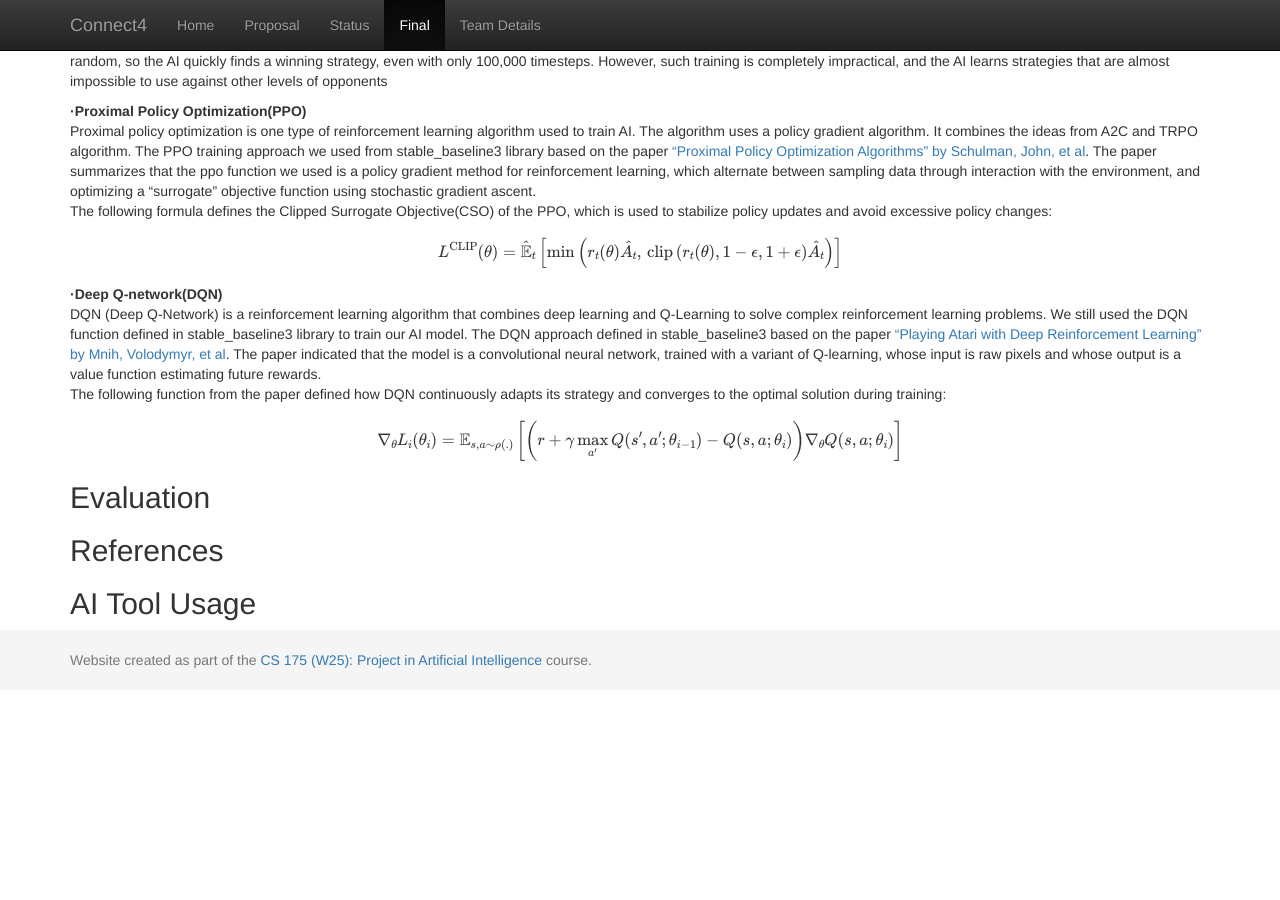
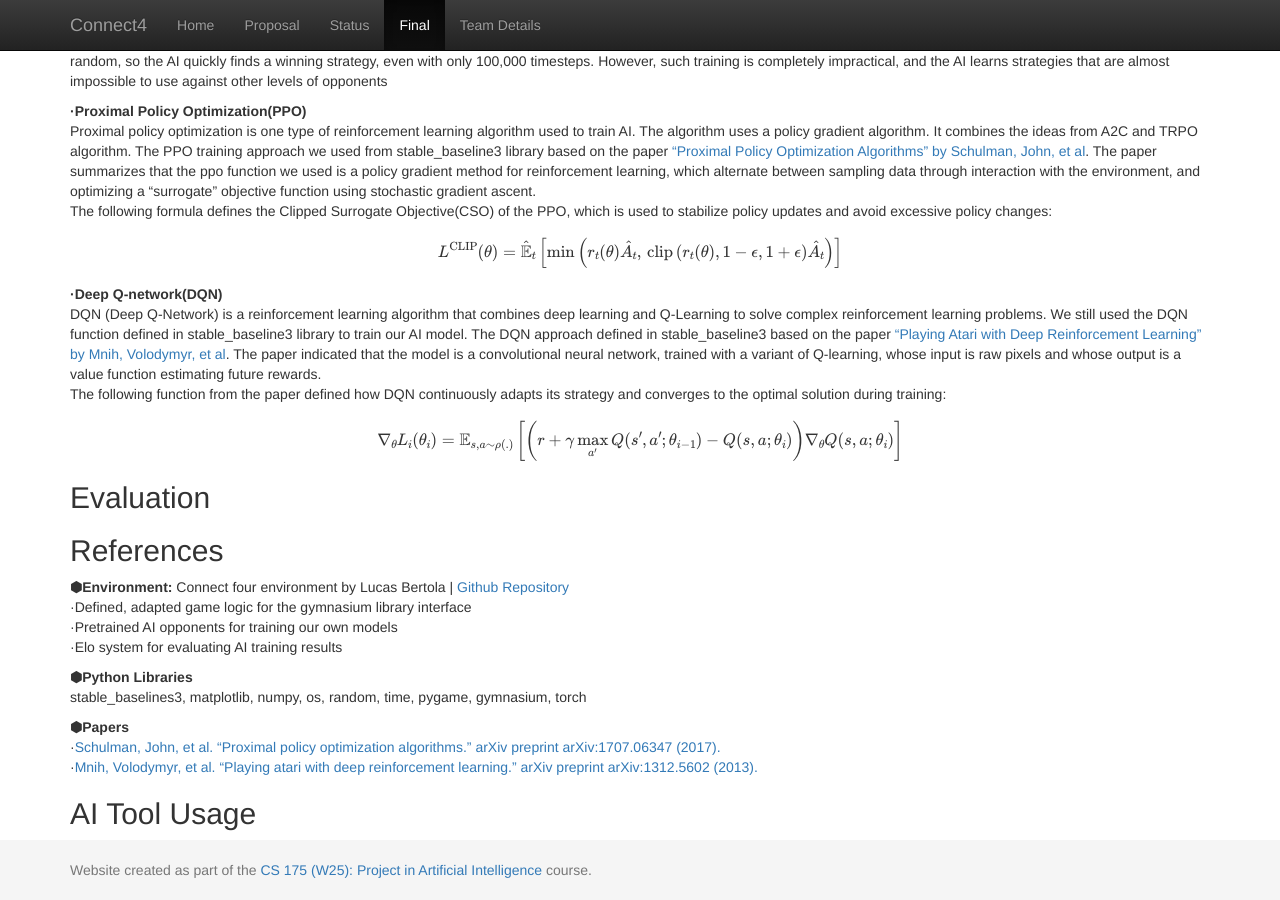
Before and after one commit to guangf1/Connect4, a Jekyll site: the page built from docs/final.md, in a window 1280 px wide and 900 px high, scrolled down 1178 px. Built offline with Jekyll 4.4.1, drawn with Linux system fonts in a browser that asks for light colours; formulas are drawn with MathJax 3; before the commit the page ends 1868 px from its top, so only the background shows below that.

Commit message:
Update final.md

```diff
--- a/docs/final.md
+++ b/docs/final.md
@@ -49,6 +49,17 @@ $$
 
 
 ## References
+**⬢Environment:** Connect four environment by Lucas Bertola | [Github Repository](https://github.com/lucasBertola/Connect-4-Gym-env-Reinforcement-learning/tree/main/exemples)
+·Defined, adapted game logic for the gymnasium library interface
+·Pretrained AI opponents for training our own models
+·Elo system for evaluating AI training results
+
+**⬢Python Libraries**
+stable_baselines3, matplotlib, numpy, os, random, time, pygame, gymnasium, torch
+
+**⬢Papers**
+·[Schulman, John, et al. "Proximal policy optimization algorithms." arXiv preprint arXiv:1707.06347 (2017).](https://arxiv.org/pdf/1707.06347)
+·[Mnih, Volodymyr, et al. "Playing atari with deep reinforcement learning." arXiv preprint arXiv:1312.5602 (2013).](https://arxiv.org/pdf/1312.5602)
 
 
 ## AI Tool Usage
```
